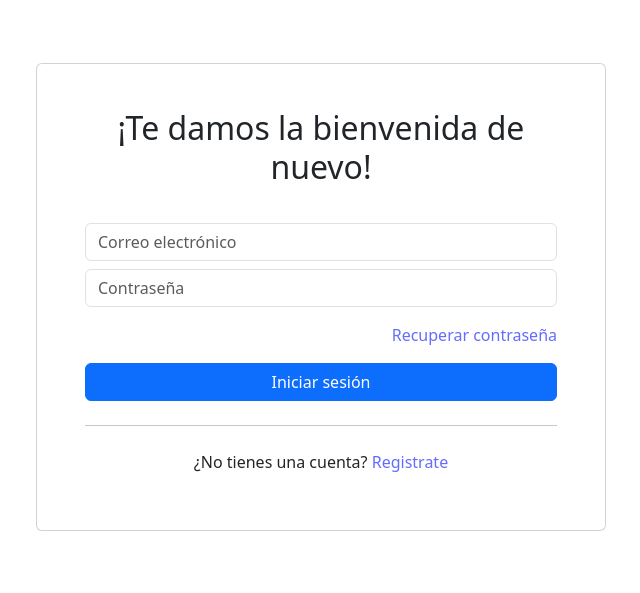
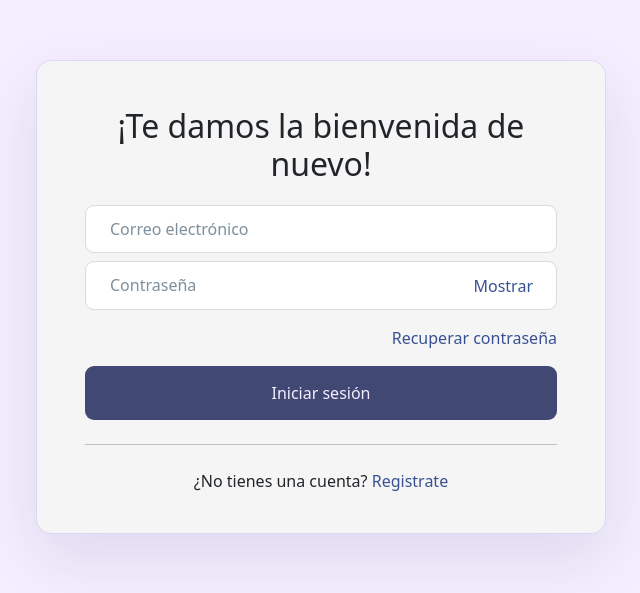
Before and after one commit to kacubillos/devathon-front-v, a Vue app: page /login in a window 1280 px wide. Shown: the part 103-696 px from the top of the page, without its empty margins (319-959 px from the left). Built offline with nearby package versions, Linux system fonts and the light colour scheme.

Commit message:
feat: create css vars with colors, sizes and transitions, add this styles to login view

```diff
--- a/src/style.css
+++ b/src/style.css
@@ -3,40 +3,134 @@
   line-height: 1.5;
   font-weight: 400;
 
-  color-scheme: light dark;
   color: rgba(255, 255, 255, 0.87);
-  background-color: #242424;
+  background-color: var(--bg-100);
 
   font-synthesis: none;
   text-rendering: optimizeLegibility;
   -webkit-font-smoothing: antialiased;
   -moz-osx-font-smoothing: grayscale;
   -webkit-text-size-adjust: 100%;
+
+  /* COLORS */
+  --primary-50:#353a5d;
+  --primary-100:#424874;
+  --primary-200:#A6B1E1;
+  --primary-300:#fdf6fd;
+  --accent-100:#D9ACF5;
+  --accent-200:#FFCEFE;
+  --bg-100:#F4EEFF;
+  --bg-200:#DCD6F7;
+  --bg-300:#bbb9e9;
+  --black-100: rgb(41, 45, 48);
+  --black-200: rgb(3, 25, 38);
+  --black-300: rgb(0, 0, 0);
+  --white-100: #ffffff;
+  --white-200: #f5f5f5;
+  --white-300: #cccccc;
+  --green-100: #25b1bf;
+  --green-200: #166a73;
+  --green-300: #005461;
+  --red-100: #de283b;
+  --red-200: #ff6366;
+  --red-300: #ffccc4;
+  --text-100:#292524;
+  --neutral-title: rgb(39, 59, 73);
+  --neutral-text: rgb(99, 117, 131);
+  --neutral-text-light: rgb(125, 143, 155);
+  --neutral-text-lighter: rgb(151, 165, 175);
+  --neutral-border: rgb(227, 233, 237);
+  --neutral-border-medium: rgb(213, 220, 226);
+  --neutral-border-strong: rgb(195, 205, 213);
+
+  /* SIZES */
+  --border-radius-xxs: 4px;
+  --border-radius-xs: 9px;
+  --border-radius-sm: 15px;
+  --border-radius-md: 20px;
+  --border-radius-lg: 25px;
+  --border-radius-xl: 35px;
+  --border-radius-xxl: 60px;
+  --padding-button-1: 0.75rem 1.5rem;
+  --padding-button-2: 0.875rem 1.5rem;
+  --padding-button-3: 1.125rem 1.875rem;
+  --shadow-xs: 0 4px 12px;
+  --shadow-sm: 0 10px 25px;
+  --shadow-md: 0 20px 60px;
+  --shadow-lg: 0 16px 78px;
+  --shadow-xl: 0 34px 54px;
+
+  /* TRANSITIONS */
+  --easing-natural: cubic-bezier(0.5, 0, 0.5, 1);
+  --easing-bounce: cubic-bezier(0.175, 0.885, 0.32, 1.275);
+  --easing-in: cubic-bezier(0.895, 0.03, 0.685, 0.22);
+  --easing-out: cubic-bezier(0.165, 0.84, 0.44, 1);
+  --easing-in-out: cubic-bezier(0.445, 0.05, 0.55, 0.95);
+  --transition-long: 0.5s var(--easing-natural);
+  --transition-short: 0.25s var(--easing-natural);
+  --transition-long-bounce: 0.5s var(--easing-bounce);
+  --transition-short-bounce: 0.25s var(--easing-bounce);
+}
+
+body {
+  background-color: var(--bg-100) !important;
 }
 
 .link {
   font-weight: 500;
-  color: #646cff;
+  color: #395192;
   text-decoration: none;
 }
 .link:hover {
-  color: #535bf2;
+  color: #132A68;
 }
 
-h1 {
-  font-size: 3.2em;
-  line-height: 1.1;
+.form {
+  background: var(--white-200);
+  border: 1px solid var(--bg-200);
+  border-radius: var(--border-radius-sm);
+  box-shadow: 0 24px 64px #26214a1a;
 }
 
-@media (prefers-color-scheme: light) {
-  :root {
-    color: #213547;
-    background-color: #ffffff;
-  }
-  a:hover {
-    color: #747bff;
-  }
-  button {
-    background-color: #f9f9f9;
-  }
+.form-input {
+  width: 100%;
+  padding: var(--padding-button-1);
+  border: 1px solid var(--neutral-border-medium);
+  border-radius: var(--border-radius-xs);
 }
+
+.form-input:hover {
+  border: 1px solid var(--neutral-border-strong);
+}
+
+.form-input:focus {
+  outline: 1.3px solid var(--neutral-text);
+}
+
+.form-input::placeholder {
+  color: var(--neutral-text-light);
+}
+
+.btn-black {
+  background-color: var(--black-100);
+  color: var(--bg-100);
+  padding: var(--padding-button-2);
+  border: none;
+  border-radius: var(--border-radius-xs);
+}
+
+.btn-black:hover {
+  background-color: var(--black-200);
+}
+
+.btn-purple {
+  background-color: var(--primary-100);
+  color: var(--bg-100);
+  padding: var(--padding-button-2);
+  border: none;
+  border-radius: var(--border-radius-xs);
+}
+
+.btn-purple:hover {
+  background-color: var(--primary-50);
+}
--- a/src/views/LoginView.vue
+++ b/src/views/LoginView.vue
@@ -2,29 +2,32 @@
   <div
     class="row align-items-start align-items-md-center justify-content-center vh-100"
   >
-    <section class="text-center col-12 col-md-10 col-lg-6 px-5 py-4 card">
+    <section class="text-center col-12 col-md-10 col-lg-6 px-5 py-4 my-4 form">
       <h1>¡Te damos la bienvenida de nuevo!</h1>
       <form class="my-3">
         <input
           id="inputEmail"
           v-model="email"
           type="email"
-          class="form-control mb-2"
+          class="form-input mb-2"
           placeholder="Correo electrónico"
         />
-        <input
-          id="inputPassword"
-          v-model="password"
-          type="password"
-          class="form-control"
-          placeholder="Contraseña"
-        />
+        <div class="form-group">
+          <input
+            id="inputPassword"
+            v-model="password"
+            :type="isHide ? 'password' : 'text'"
+            class="form-input"
+            placeholder="Contraseña"
+          />
+          <span class="password-icon link" @click="changeVisibility">
+            Mostrar
+          </span>
+        </div>
         <p class="d-block text-center text-md-end my-3">
           <a href="#" class="link">Recuperar contraseña</a>
         </p>
-        <button type="submit" class="btn btn-primary w-100">
-          Iniciar sesión
-        </button>
+        <button type="submit" class="btn-purple w-100">Iniciar sesión</button>
         <hr class="my-4" />
         <p>¿No tienes una cuenta? <a href="#" class="link">Registrate</a></p>
       </form>
@@ -32,4 +35,29 @@
   </div>
 </template>
 
-<script setup></script>
+<script setup>
+import { ref } from "vue";
+
+const isHide = ref(true);
+
+const changeVisibility = () => {
+  isHide.value = !isHide.value;
+};
+</script>
+
+<style scoped>
+.form-input {
+  padding: var(--padding-button-2);
+}
+
+.password-icon {
+  float: right;
+  position: relative;
+  margin: -2.25em 1.5rem 0 0;
+  cursor: pointer;
+}
+
+.btn-purple {
+  padding: var(--padding-button-3);
+}
+</style>
```
